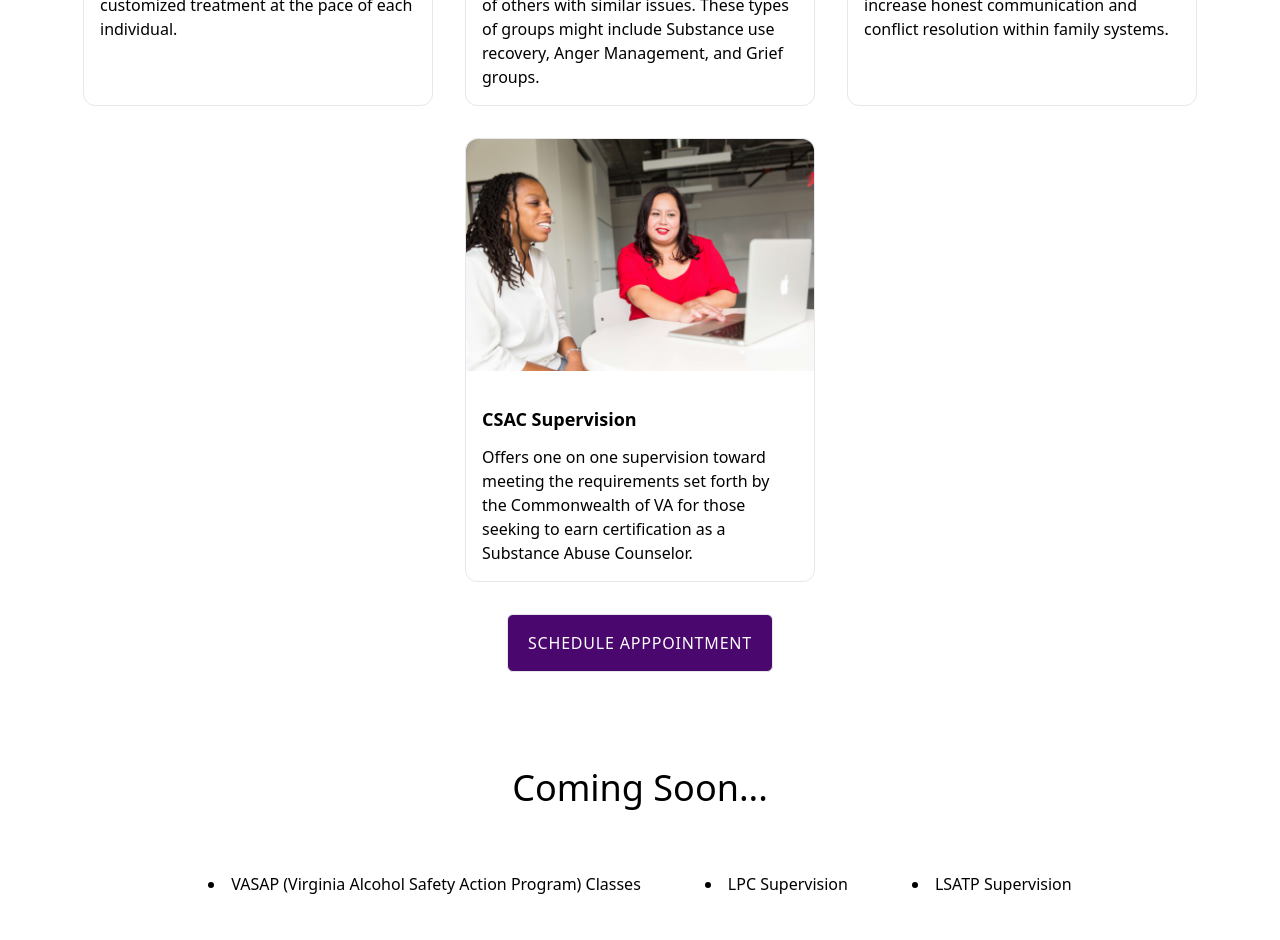
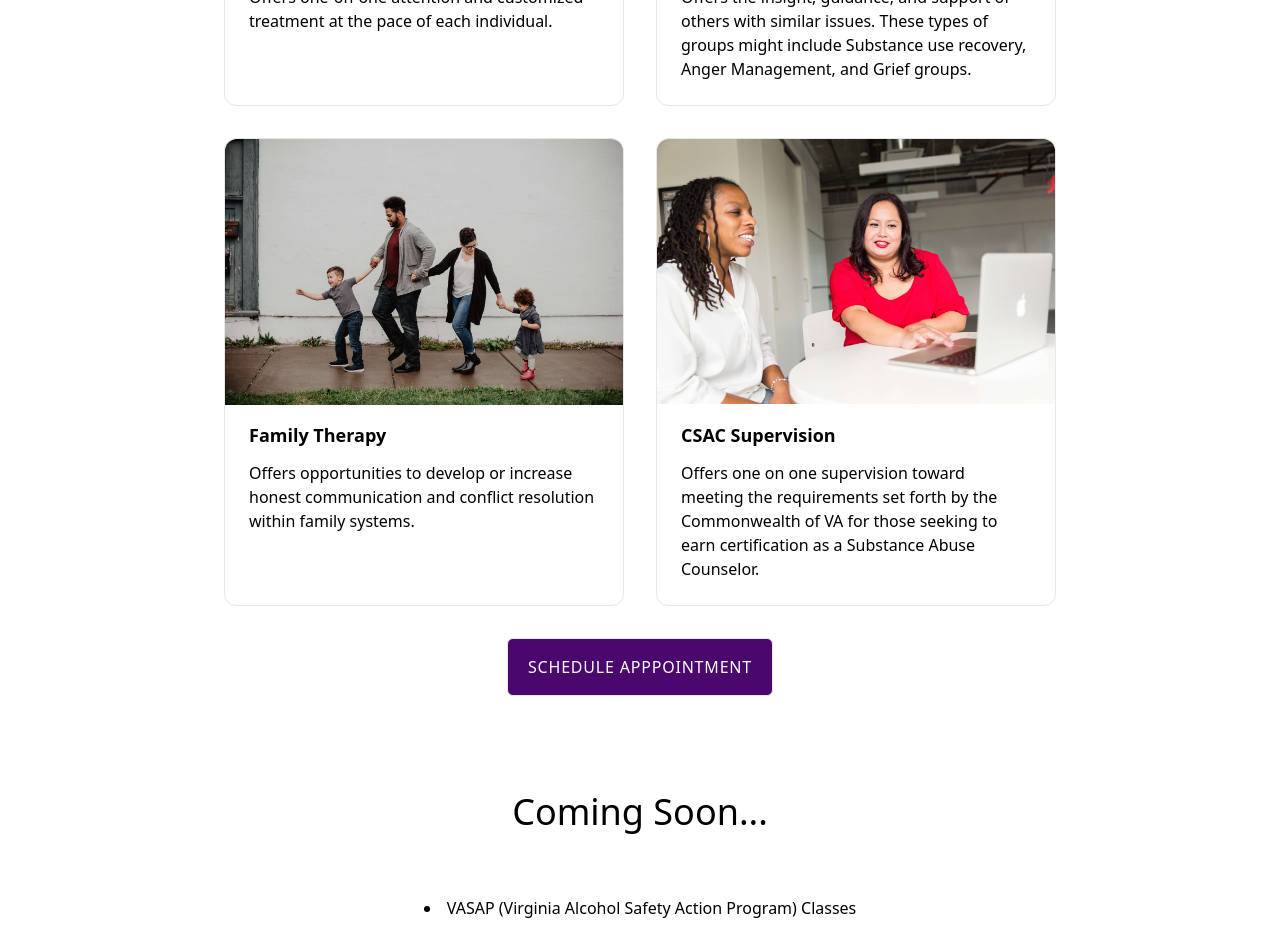
Before and after one commit to artsycoder533/omni, a Next.js app: page / in a window 1280 px wide. Shown: the part 1780-2720 px from the top of the page. Built offline with nearby package versions, Linux system fonts and the light colour scheme.

Commit message:
chore: fix coming soon styling

```diff
--- a/components/ServiceCard.jsx
+++ b/components/ServiceCard.jsx
@@ -3,13 +3,13 @@ import Image from "next/image";
 
 function ServiceCard({ title, description, src }) {
   return (
-    <div className="border rounded-xl flex flex-col w-[350px]">
+    <div className="border rounded-xl flex flex-col max-w-[400px]">
       <div className="w-full h-[250px] rounded-t-xl">
-        <Image src={src} width={350} height={250} style alt={title} className="rounded-t-xl" />
+        <Image src={src} width={400} height={250} style alt={title} className="rounded-t-xl" />
       </div>
 
-      <div className="p-4">
-        <h3 className="text-lg font-bold mb-3">{title}</h3>
+      <div className="p-6">
+        <h3 className="text-lg font-bold mb-3 pt-2">{title}</h3>
         <p className="leading-">{description}</p>
       </div>
     </div>
--- a/components/Services.jsx
+++ b/components/Services.jsx
@@ -47,7 +47,7 @@ function Services() {
         </button>
         <h3 className="text-4xl text-center py-16">Coming Soon...</h3>
 
-        <ul className="w-[90vw] flex flex-col md:flex-row justify-center gap-4 md:gap-16 list-disc list-inside">
+        <ul className="w-[90vw] max-w-[1400px] mx-auto flex  flex-col justify-center gap-4 text-center list-disc list-inside">
           <li>VASAP (Virginia Alcohol Safety Action Program) Classes</li>
           <li>LPC Supervision</li>
           <li>LSATP Supervision</li>
```
